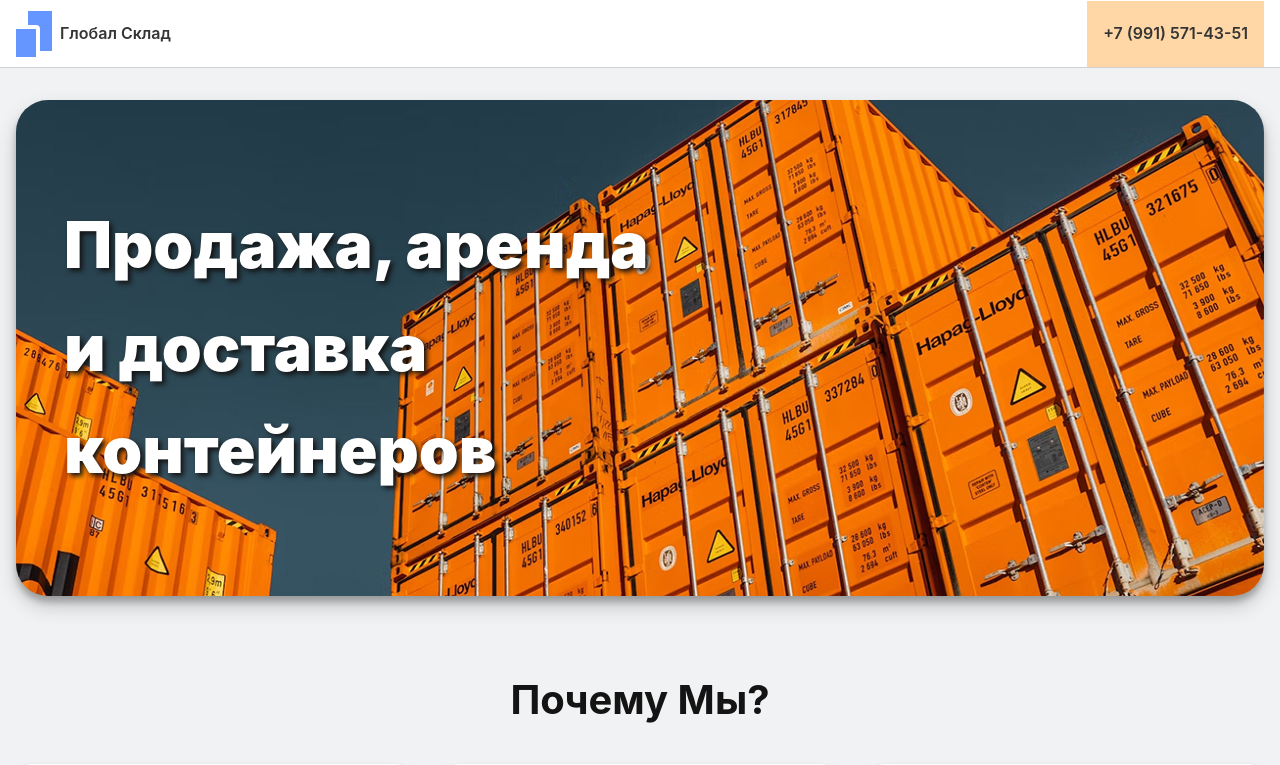
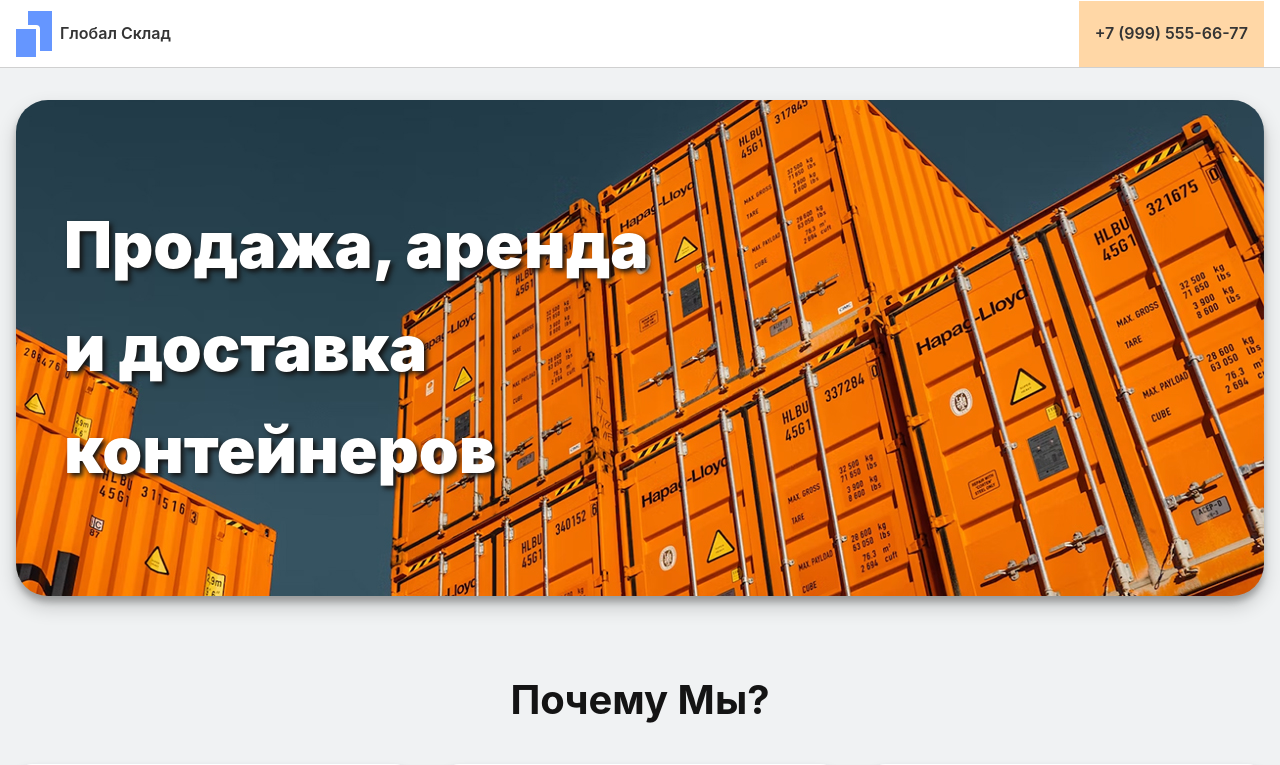
Before and after one commit to artemburkan/global-storage, a React (Vite) app: page / in a window 1280 px wide. Shown: the top 765 px of the page. Built offline with nearby package versions, Linux system fonts and the light colour scheme.

Commit message:
updated base url

```diff
--- a/src/constants.ts
+++ b/src/constants.ts
@@ -1 +1 @@
-export const PHONE_NUMBER = "+7 (991) 571-43-51"
+export const PHONE_NUMBER = "+7 (999) 555-66-77"
--- a/src/index.css
+++ b/src/index.css
@@ -120,7 +120,3 @@ ul {
   --animation-1: 0.3s ease-in-out;
   --animation-2: 0.5s ease-in-out;
 }
-
-.rs-modal-open .right-gap {
-  padding-right: 17px;
-}
--- a/vite.config.ts
+++ b/vite.config.ts
@@ -5,7 +5,6 @@ import react from "@vitejs/plugin-react"
 import postcssNesting from "postcss-nesting"
 
 export default defineConfig({
-  base: "/global-storage/",
   resolve: {
     alias: {
       "~": path.resolve(__dirname, "./src/"),
```
